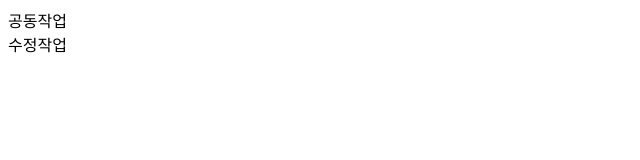
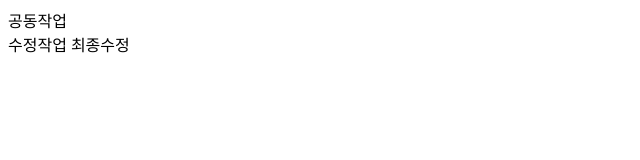
Before and after one commit to sue-create/cowork, a plain HTML site: page index.html in a window 1280 px wide. Shown: the full height of the page, 0-640 px from the left. Drawn offline with Linux system fonts and the light colour scheme.

Commit message:
Update index.html

```diff
--- a/index.html
+++ b/index.html
@@ -9,6 +9,7 @@
     <nav></nav>
     <main>공동작업</main>
     수정작업
+    최종수정
     <footer></footer>
   </body>
 </html>
```
